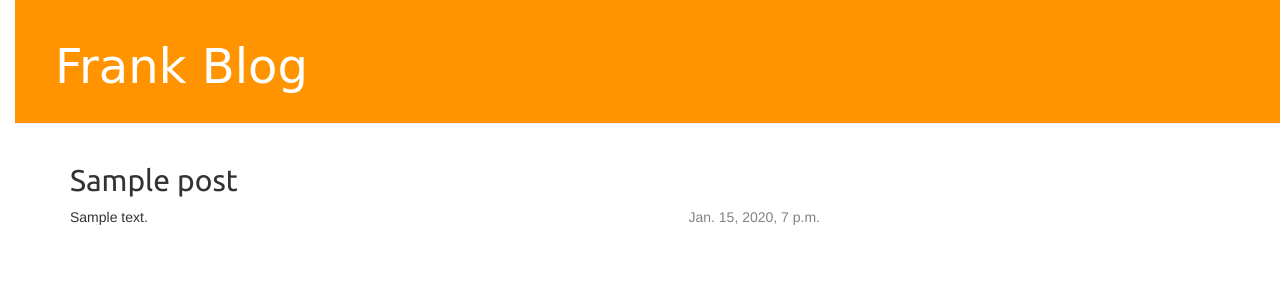
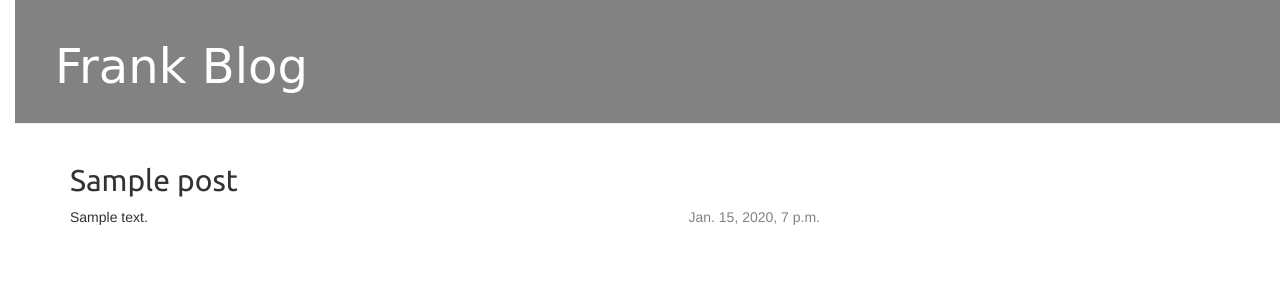
Before and after one commit to geeksgeek/my-first-blog, a Django app: page /post/1/ in a window 1280 px wide. Shown: the top 300 px of the page. Run offline with Django 3.2, Linux system fonts and the light colour scheme; tables that the repository leaves empty hold one stand-in row (values such as "Sample post"); some libraries are stand-ins or nearby versions; some web fonts are replaced.

Commit message:
modified css

```diff
--- a/blog/static/css/blog.css
+++ b/blog/static/css/blog.css
@@ -10,7 +10,7 @@ body {
 
 
 .page-header {
-    background-color: #ff9400;
+    background-color: #828282;
     margin-top: 0;
     padding: 20px 20px 20px 40px;
 }
```
